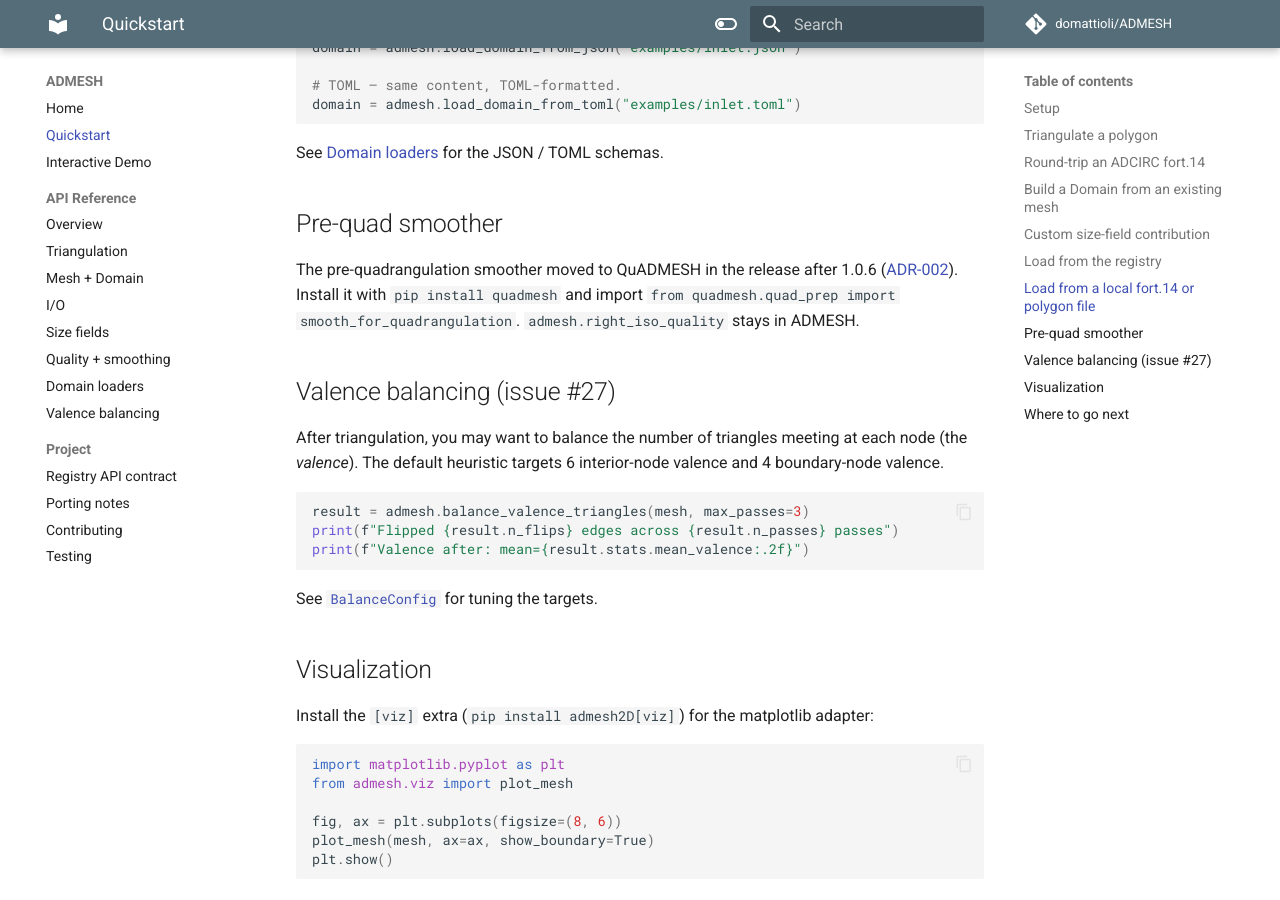
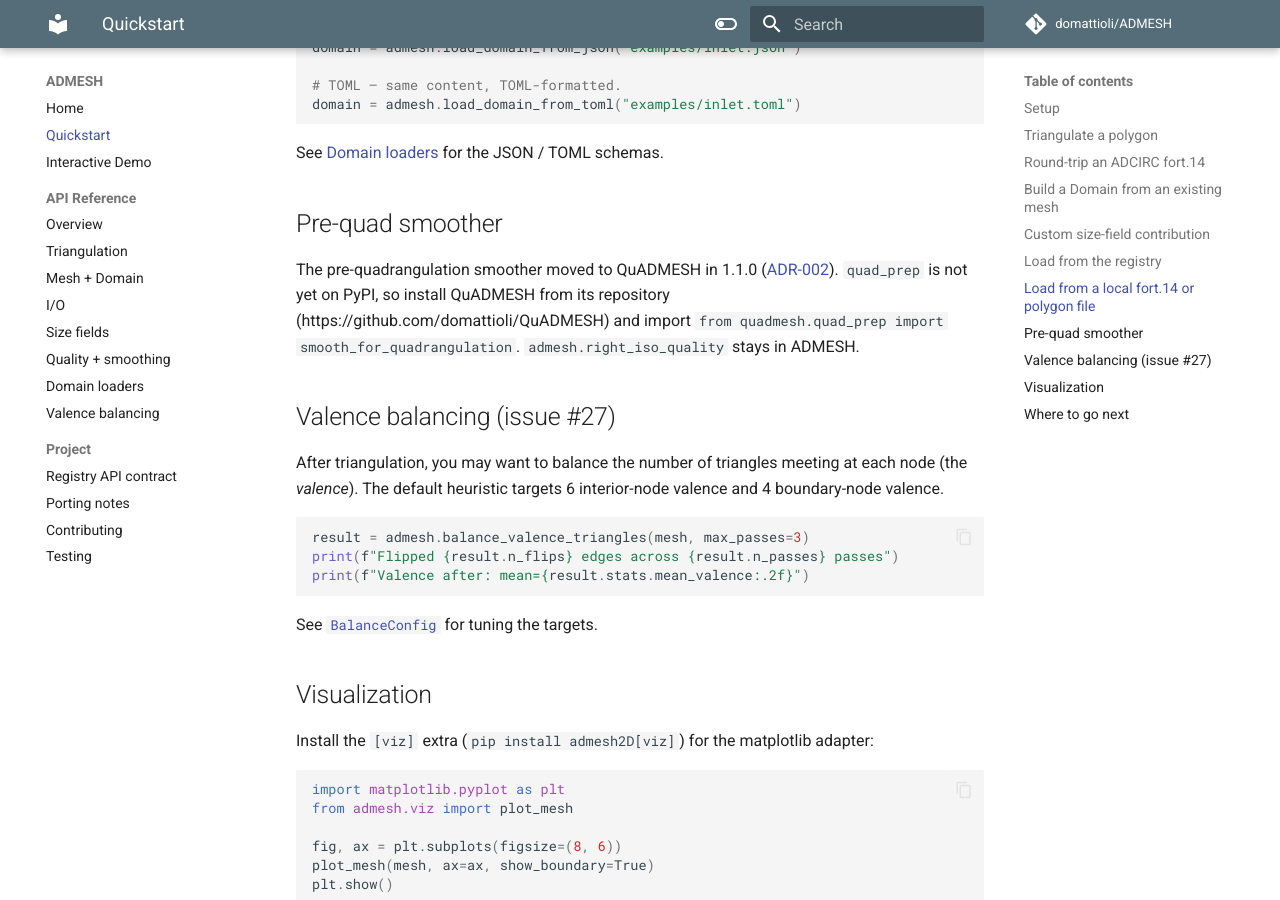
Before and after one commit to domattioli/ADMESH, an MkDocs documentation site: the page built from docs/quickstart.md, in a window 1280 px wide and 900 px high, scrolled down 2762 px. Built offline with MkDocs 1.6.1 and Material for MkDocs 9.7.7, drawn with Linux system fonts in a browser that asks for light colours; comment, search, counter and statistics services are not loaded.

```diff
--- a/docs/quickstart.md
+++ b/docs/quickstart.md
@@ -137,9 +137,10 @@ See [Domain loaders](api/loaders.md) for the JSON / TOML schemas.
 
 ## Pre-quad smoother
 
-The pre-quadrangulation smoother moved to QuADMESH in the release after 1.0.6
-([ADR-002](adr/ADR-002-quad-prep-moves-to-quadmesh.md)). Install it with
-`pip install quadmesh` and import
+The pre-quadrangulation smoother moved to QuADMESH in 1.1.0
+([ADR-002](adr/ADR-002-quad-prep-moves-to-quadmesh.md)). `quad_prep` is not yet
+on PyPI, so install QuADMESH from its repository
+(https://github.com/domattioli/QuADMESH) and import
 `from quadmesh.quad_prep import smooth_for_quadrangulation`.
 `admesh.right_iso_quality` stays in ADMESH.
 
--- a/pyproject.toml
+++ b/pyproject.toml
@@ -4,7 +4,7 @@ build-backend = "setuptools.build_meta"
 
 [project]
 name = "admesh2D"
-version = "1.0.6"
+version = "1.1.0"
 description = "ADMESH: an advanced, automatic unstructured mesh generator for 2D shallow-water models."
 readme = "README.md"
 requires-python = ">=3.11"
--- a/src/admesh/__init__.py
+++ b/src/admesh/__init__.py
@@ -35,7 +35,7 @@ from admesh.valence import (
     get_valence_report,
 )
 
-__version__ = "1.0.6"
+__version__ = "1.1.0"
 
 # Public, semver-guarded API surface for ADMESH 1.x.
 #
```
Also changed, not shown: CHANGELOG.md (+5 -1 lines), README.md (+1 -1 lines), docs/api/index.md (+1 -1 lines), docs/index.md (+1 -1 lines), .zenodo.json, 1 other file.
